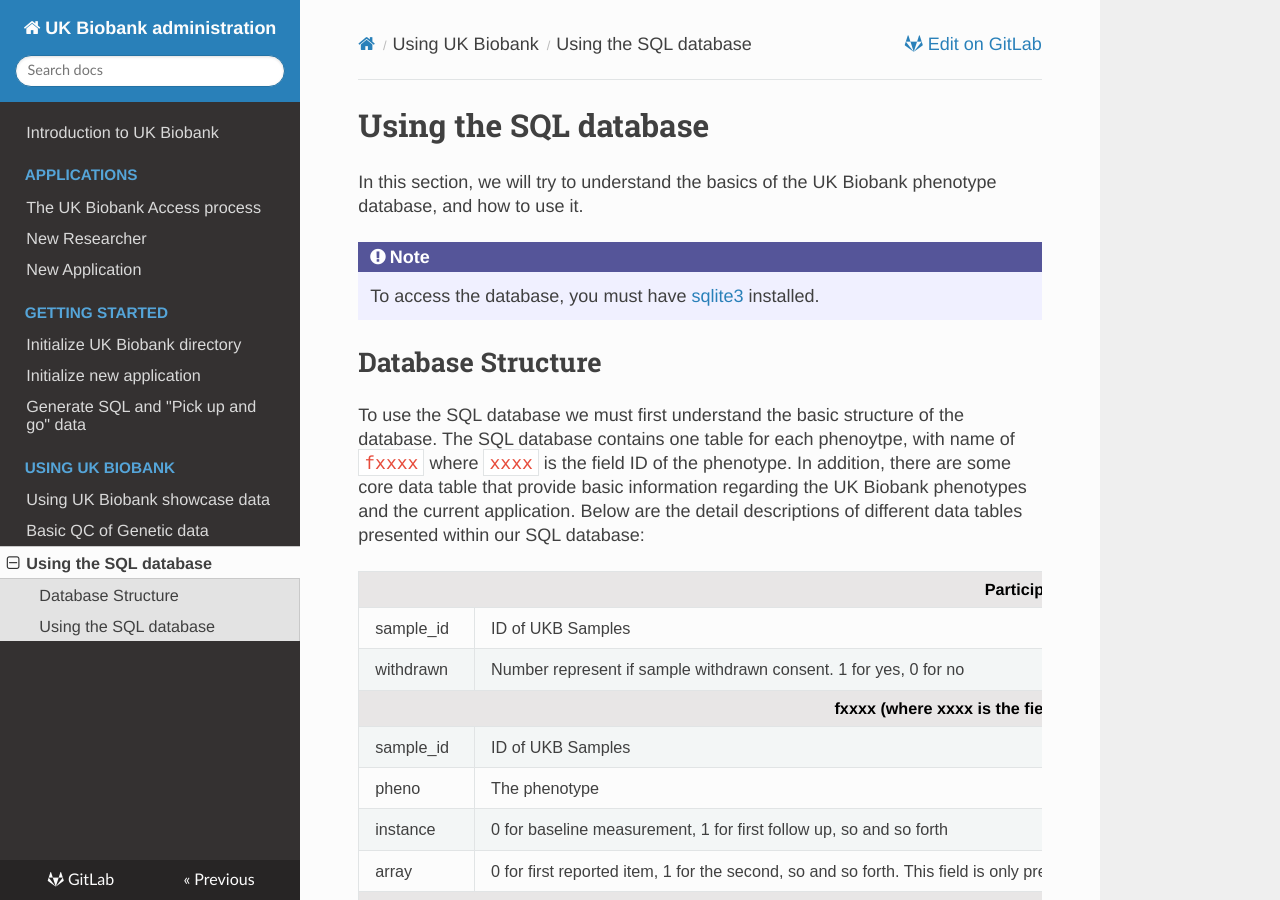
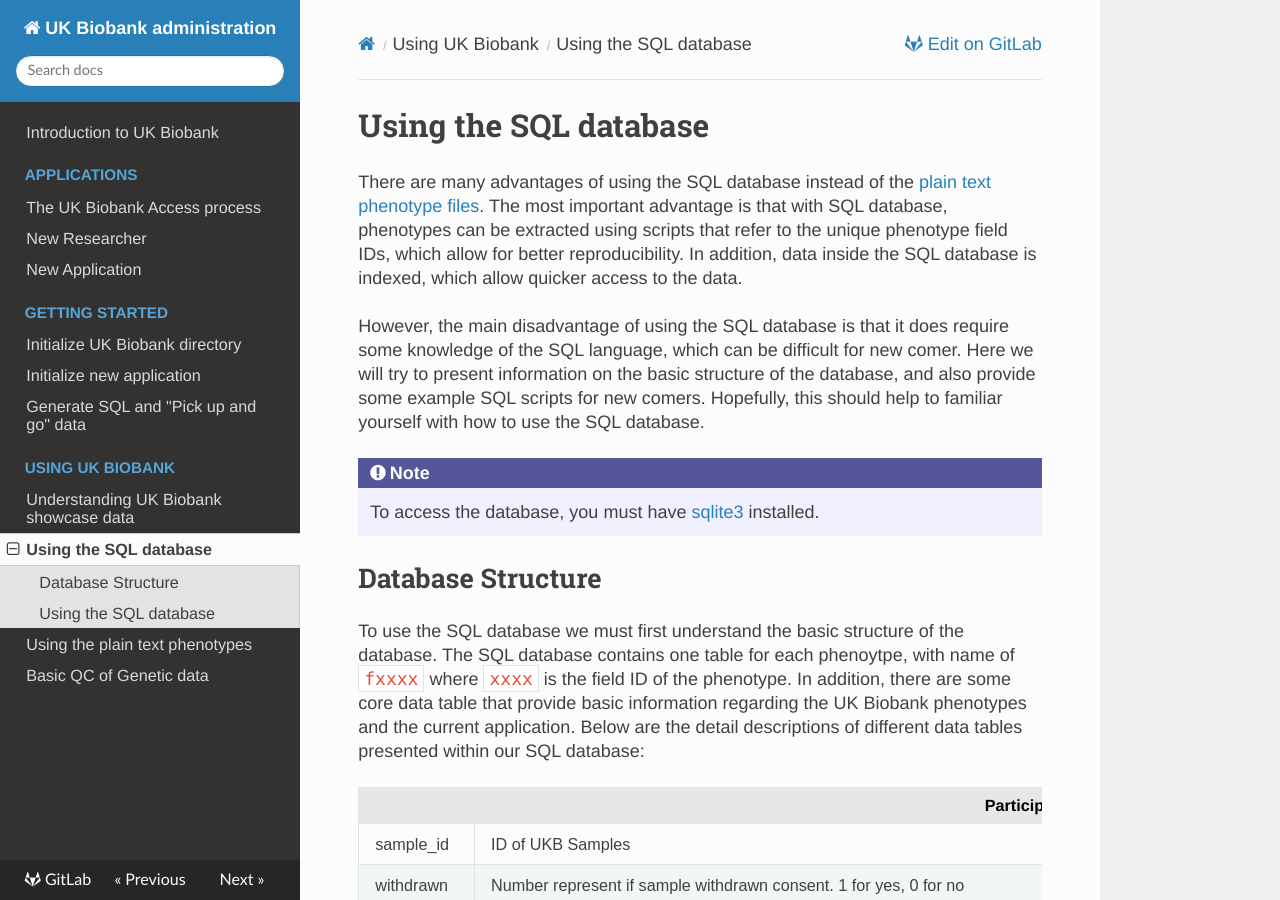
Before and after one commit to garethmarkel/ukb-administration, an MkDocs documentation site: the page built from docs/pheno/understand_sql.md, in a window 1280 px wide and 900 px high. Built offline with MkDocs 1.6.1, drawn with Linux system fonts in a browser that asks for light colours; comment, search, counter and statistics services are not loaded.

Commit message:
[Update] Add barebone example for phenotype extraction and reorganize

```diff
--- a/docs/admin/data_manipulation.md
+++ b/docs/pheno/data_manipulation.md
@@ -1,4 +1,4 @@
-# Using UK Biobank showcase data
+# Understanding UK Biobank showcase data
 
 The best way to get familiar with the data available in UK Biobank is to browse their [data showcase](https://biobank.ctsu.ox.ac.uk/crystal/browse.cgi). You can also [search](http://biobank.ctsu.ox.ac.uk/crystal/search.cgi) for specific fields or keywords.
 
@@ -12,11 +12,11 @@ The individual IDs are coded in the field “f.eid” and are application specif
 <center>
 
 | f.eid   | f.22040.<span style="color:red">0.0.</span> | f.42038.<span style="color:red">0.0.</span> | f.42037.<span style="color:red">0.0.</span> |
-|---------|---------------------------------------------|-----------------------------------------------|-----------------------------------------------|
-| 5967229 | NA                                          | 1                                             | 23                                            |
-| 4674807 | NA                                          | NA                                            | NA                                            |
-| 1456203 | 3330                                        | 2                                             | 575                                           |
-| 3723112 | NA                                          | 1                                             | 380                                           |
+|---|---|---|---|
+| 5967229 | NA | 1   | 23  |
+| 4674807 | NA | NA| NA|
+| 1456203 | 3330| 2| 575|
+| 3723112 | NA| 1| 380|
 
 </center>
 
@@ -30,11 +30,11 @@ Let’s see two examples, one where a field has multiple instances, and another
 <center>
 
 | f.eid   | f.50.<span style="color:red">0.0.</span> | f.50.<span style="color:red">1.0.</span> | f.50.<span style="color:red">2.0.</span> | f.50.<span style="color:red">3.0.</span> |
-|---------|------------------------------------------|------------------------------------------|------------------------------------------|------------------------------------------|
-| 5967229 | 156                                      | 155                                      | 156                                      | 156                                      |
-| 4674807 | 178                                      | 178                                      | 178                                      | 177                                      |
-| 1456203 | 175                                      | 175                                      | 175                                      | 175                                      |
-| 3723112 | 161                                      | 161                                      | 161                                      | 161                                      |
+|---|---|---|---|---|
+| 5967229 | 156| 155| 156| 156|
+| 4674807 | 178| 178| 178| 177|
+| 1456203 | 175| 175| 175| 175|
+| 3723112 | 161| 161| 161| 161|
 
 </center>
 
@@ -79,7 +79,7 @@ Below there is an example of how a *hesin* table looks like. For a hesin table,
 
 The hesin table provides information on inpatient episodes of care for England, Wales and Scotland, including details on admissions and discharge, the type of episode and -where applicable- how an episode fits into a hospital spell (that is, the full time a patient spends in hospital from admission to discharge).
 
-|     eid        |     record_id    |     admidate      |     diag_icd10    |     disdate       |     epiend        |     epistart      |     opdate        |     oper4    |
+|     eid|record_id    |     admidate      |     diag_icd10    |     disdate       |     epiend        |     epistart      |     opdate        |     oper4    |
 |----------------|------------------|-------------------|-------------------|-------------------|-------------------|-------------------|-------------------|--------------|
 |     1234567    |     9073133      |     2003-05-11    |     R198          |     2003-05-15    |     2003-05-15    |     2003-05-15    |                   |     X948     |
 |     1234567    |     1195874      |     2003-07-05    |     R104          |     2003-06-05    |     2003-06-05    |     2003-06-05    |     2003-06-05    |     H151     |
--- a/docs/pheno/understand_sql.md
+++ b/docs/pheno/understand_sql.md
@@ -1,9 +1,17 @@
 # Using the SQL database
-In this section, we will try to understand the basics of the UK Biobank phenotype database, and how to use it.
+
+There are many advantages of using the SQL database instead of the [plain text phenotype files](tradition.md).
+The most important advantage is that with SQL database, phenotypes can be extracted using scripts that refer to the unique phenotype field IDs, which allow for better reproducibility.
+In addition, data inside the SQL database is indexed, which allow quicker access to the data.
+
+However, the main disadvantage of using the SQL database is that it does require some knowledge of the SQL language, which can be difficult for new comer.
+Here we will try to present information on the basic structure of the database, and also provide some example SQL scripts for new comers.
+Hopefully, this should help to familiar yourself with how to use the SQL database.
 
 !!! note
 
     To access the database, you must have [sqlite3](https://sqlite.org/index.html) installed.
+
 
 ## Database Structure
 To use the SQL database we must first understand the basic structure of the database.
--- a/mkdocs.yml
+++ b/mkdocs.yml
@@ -14,9 +14,10 @@ nav:
         -  admin/init_application.md
         -  admin/master_generation.md
     - Using UK Biobank:
-        - admin/data_manipulation.md
+        - pheno/data_manipulation.md
+        - pheno/understand_sql.md
+        - pheno/tradition.md
         - admin/basic_qc.md
-        - pheno/understand_sql.md
 theme:
     name: readthedocs
     highlightjs: false
```
Also changed, not shown: docs/admin/master_generation.md (+1 -0 lines), docs/pheno/tradition.md (added, +41 -0 lines), 1 other file.
